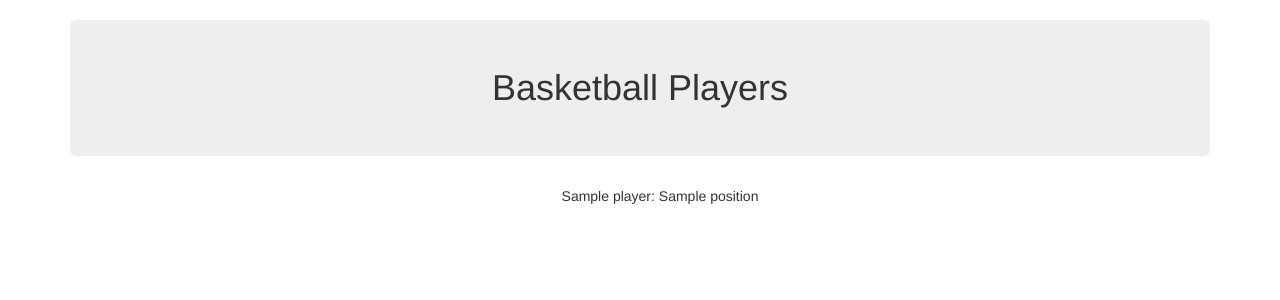
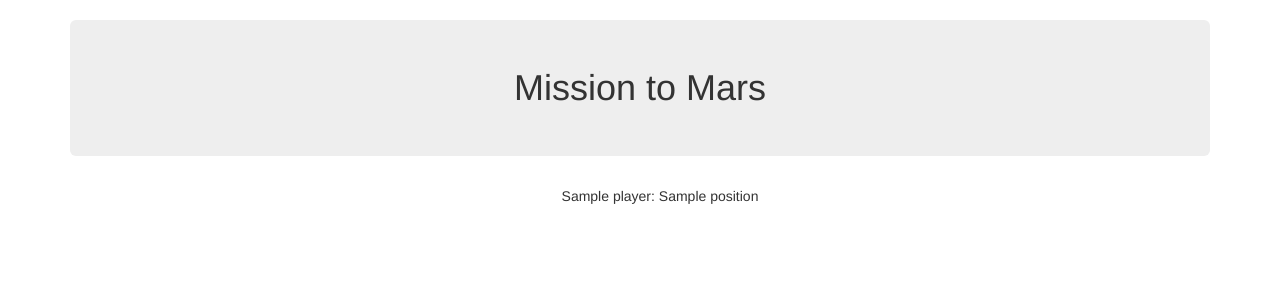
Before and after one commit to howellva/web-scraping-challenge, a Python web app: template templates/index.html in a window 1280 px wide. Shown: the top 300 px of the page. Run offline with Jinja, Linux system fonts and the light colour scheme; the template is opened without the code that fills it: most values are stand-ins (such as "Sample title", 1, 10 or a date in 2020); some libraries are stand-ins or nearby versions.

Commit message:
Add files via upload

```diff
--- a/templates/index.html
+++ b/templates/index.html
@@ -5,13 +5,13 @@
   <meta charset="UTF-8">
   <meta name="viewport" content="width=device-width, initial-scale=1.0">
   <meta http-equiv="X-UA-Compatible" content="ie=edge">
-  <title>Basketball!</title>
+  <title>Mission to Mars!</title>
   <link rel="stylesheet" href="https://maxcdn.bootstrapcdn.com/bootstrap/3.3.7/css/bootstrap.min.css">
 </head>
 
 <body>
   <div class="container text-center">
-    <h1 class="jumbotron">Basketball Players</h1>
+    <h1 class="jumbotron">Mission to Mars</h1>
     <div>
       <ul style="list-style: none;">
         {% for team in teams %}
```
